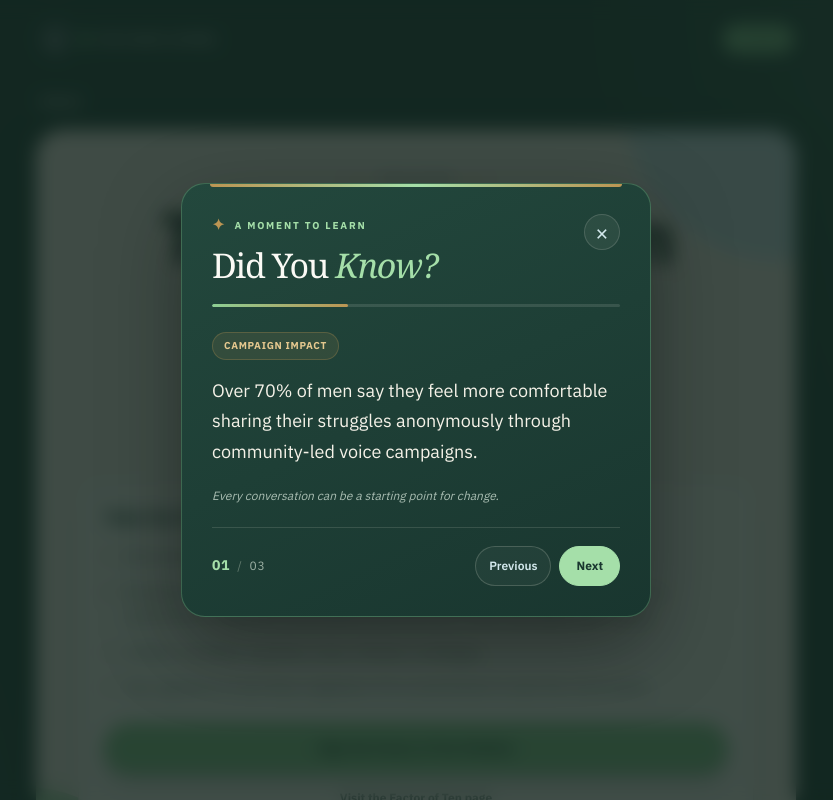
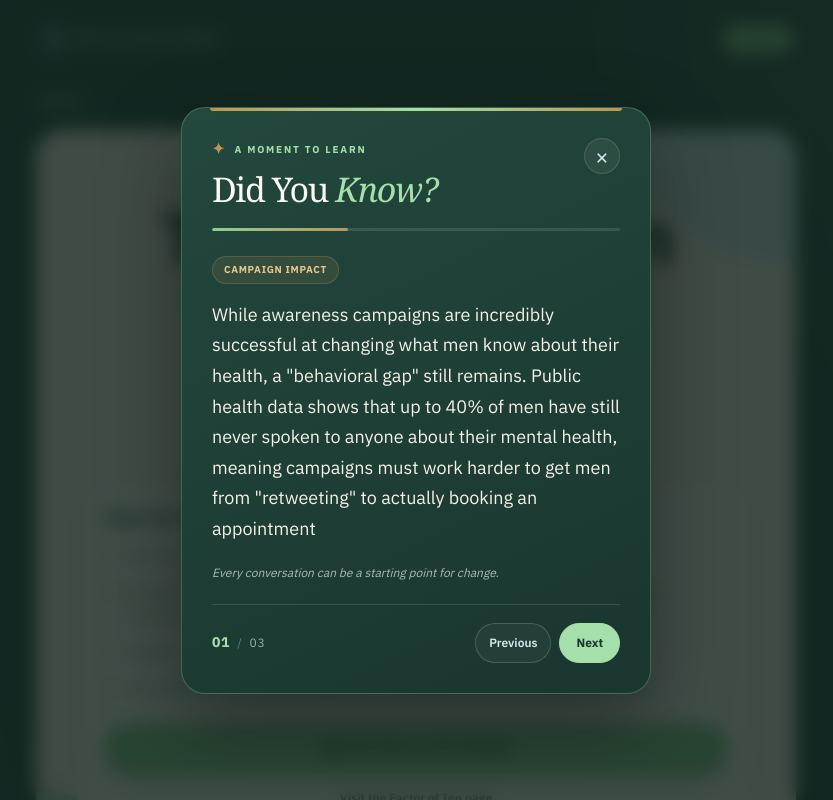
Before and after one commit to Code-Newbies-United/The-Chair-Listens, a Next.js app in the folder the-chair-listens/app/: page /take-action in a window 1280 px wide. Shown: the top 800 px of the page, without its empty margins (224-1057 px from the left). Built offline with nearby package versions, Linux system fonts and the light colour scheme.

Commit message:
fix: added did you know facts

```diff
--- a/the-chair-listens/app/components/DidYouKnowModal.jsx
+++ b/the-chair-listens/app/components/DidYouKnowModal.jsx
@@ -4,7 +4,7 @@ const DID_YOU_KNOW_FACTS = [
     {
         id: 1,
         tag: "Campaign Impact",
-        fact: "Over 70% of men say they feel more comfortable sharing their struggles anonymously through community-led voice campaigns.",
+        fact: " While awareness campaigns are incredibly successful at changing what men know about their health, a \"behavioral gap\" still remains. Public health data shows that up to 40% of men have still never spoken to anyone about their mental health, meaning campaigns must work harder to get men from \"retweeting\" to actually booking an appointment",
     },
     {
         id: 2,
@@ -13,8 +13,8 @@ const DID_YOU_KNOW_FACTS = [
     },
     {
         id: 3,
-        tag: "Community Action",
-        fact: "Pinning live location activations increases local engagement and response rates by over 40%.",
+        tag: "The Silent Struggle",
+        fact: "Studies show that up to 72% of men who experience prostate-related mental health issues do not seek professional help, often relying instead on prescribed medications.",
     },
 ];
 
```
